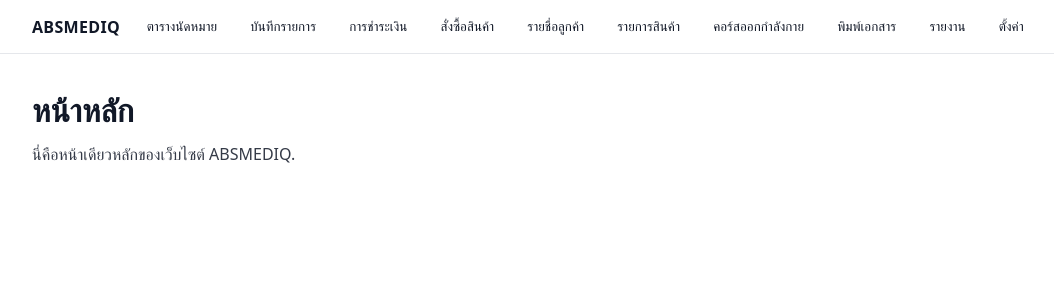
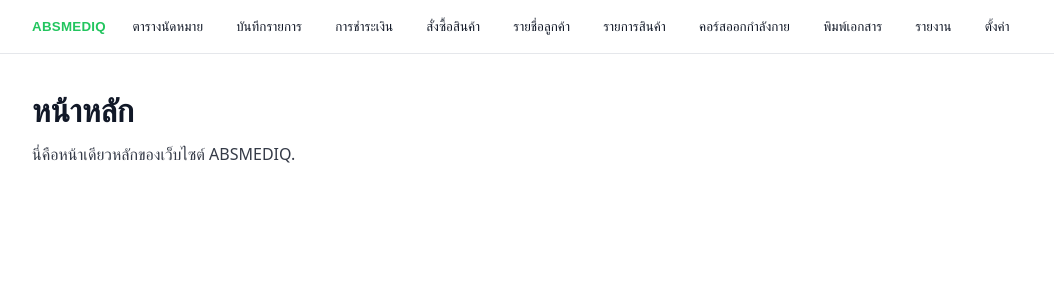
Before and after one commit to fineart09/ABSMEDIQ, a React (Vite) app: page / in a window 1280 px wide. Shown: the top 300 px of the page, without its empty margins (58-1112 px from the left). Built offline with nearby package versions, Linux system fonts and the light colour scheme.

Commit message:
Make brand a green button that opens 'ตารางนัดหมาย'; add styles and focus states

```diff
--- a/src/App.jsx
+++ b/src/App.jsx
@@ -28,7 +28,14 @@ export default function App() {
     <div className="app">
       <header className="header">
         <div className="container">
-          <div className="brand">ABSMEDIQ</div>
+          <button
+            type="button"
+            className="brand"
+            onClick={() => openModal('ตารางนัดหมาย')}
+            aria-label="ไปที่ตารางนัดหมาย"
+          >
+            ABSMEDIQ
+          </button>
           <nav className="nav">
             <button type="button" onClick={() => openModal('ตารางนัดหมาย')}>ตารางนัดหมาย</button>
             <button type="button" onClick={() => openModal('บันทึกรายการ')}>บันทึกรายการ</button>
--- a/src/index.css
+++ b/src/index.css
@@ -6,7 +6,10 @@ body { margin: 0; font-family: system-ui, -apple-system, Segoe UI, Roboto, Ubunt
 
 .header { position: fixed; top: 0; left: 0; right: 0; z-index: 100; background: #ffffff; border-bottom: 1px solid #e5e7eb; }
 .header .container { display: flex; align-items: center; justify-content: flex-start; gap: 1rem; padding: 0.75rem 0; }
-.brand { font-weight: 700; letter-spacing: 0.02em; }
+.brand { font-weight: 700; letter-spacing: 0.02em; color: #22c55e; }
+.brand { background: transparent; border: none; padding: 0; cursor: pointer; }
+.brand:hover { opacity: 0.9; }
+.brand:focus { outline: 2px solid #86efac; outline-offset: 2px; }
 .nav { display: flex; gap: 0.75rem; flex-wrap: nowrap; overflow-x: auto; white-space: nowrap; }
 .nav button { padding: 0.35rem 0.6rem; border-radius: 0.375rem; background: transparent; border: 1px solid transparent; color: #111827; cursor: pointer; }
 .nav button:hover { background: #f3f4f6; }
```
